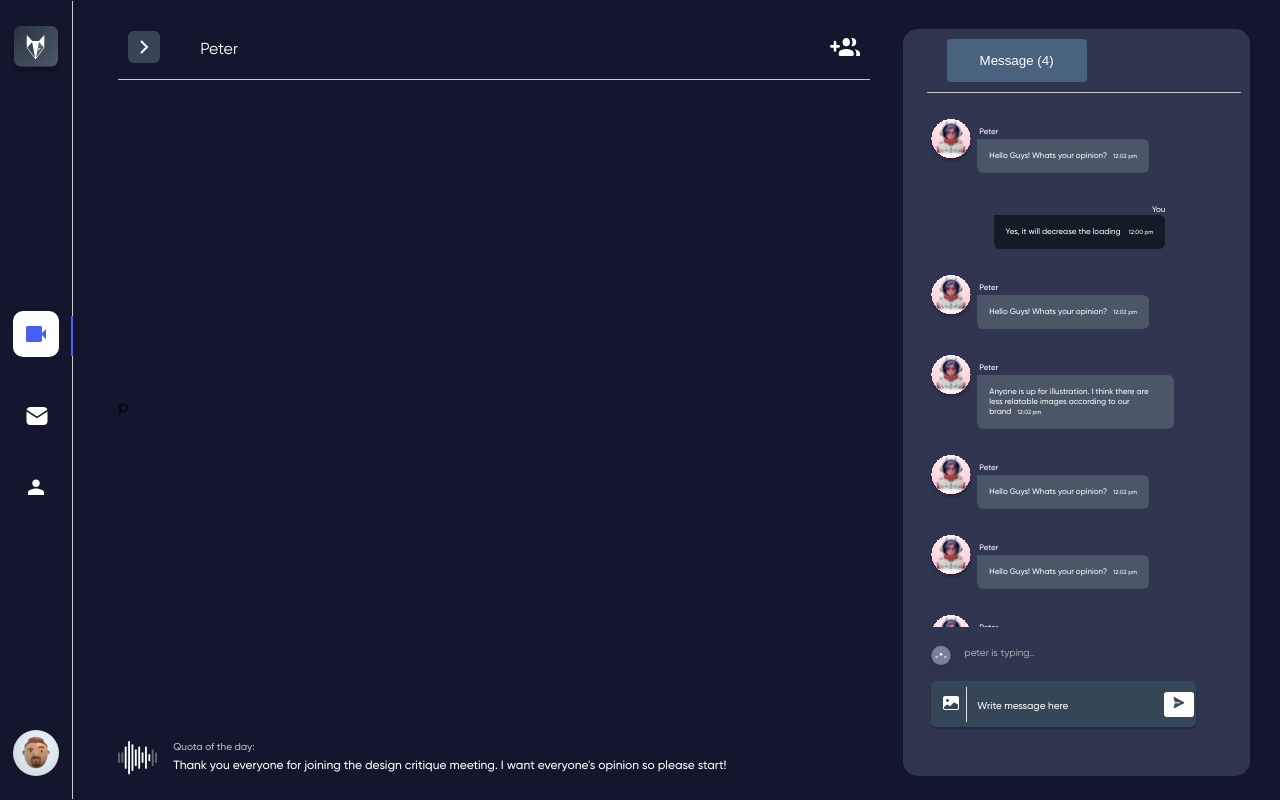
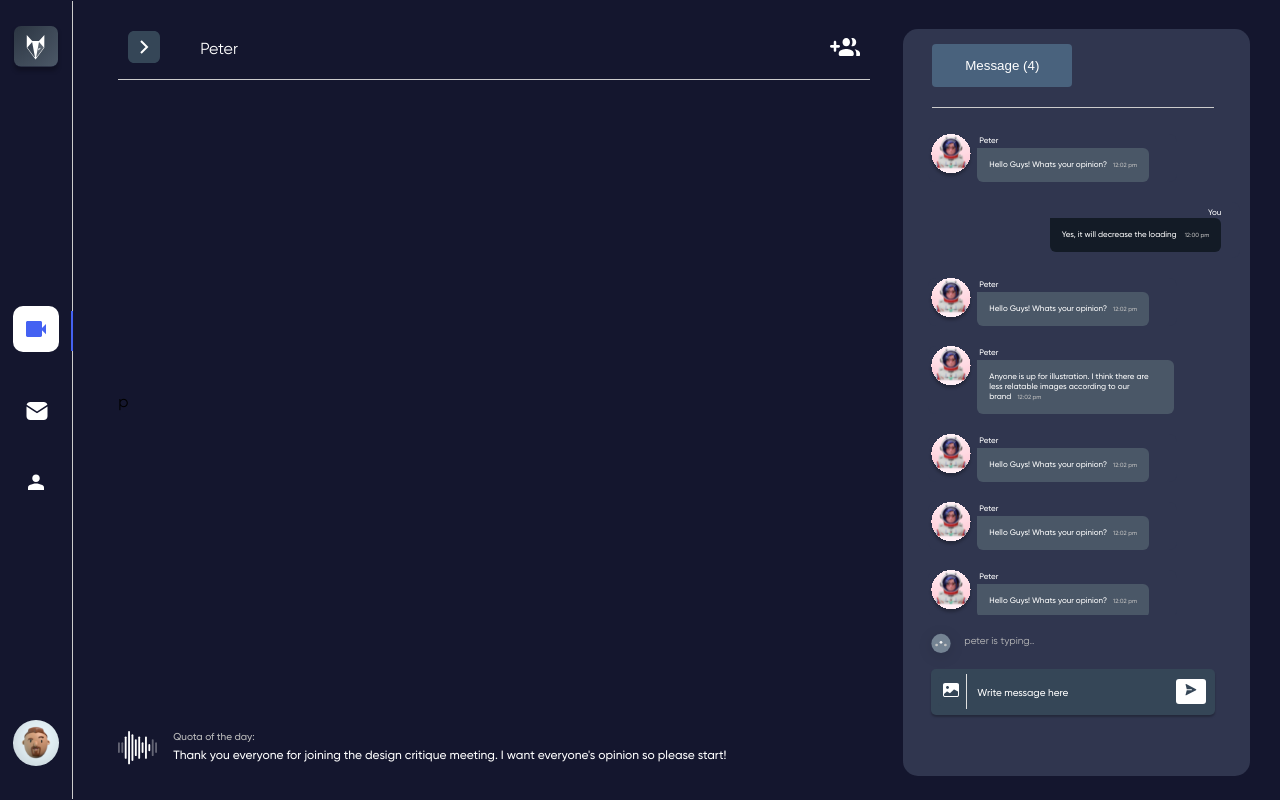
Before and after one commit to ahmadaurwahaj/avgo-client, a React (Vite) app: page / in a window 1280 px wide. Built offline with nearby package versions, Linux system fonts and the light colour scheme.

Commit message:
Video-Calling-ui update

```diff
--- a/src/Components/MsgRow/MsgRow.module.css
+++ b/src/Components/MsgRow/MsgRow.module.css
@@ -18,9 +18,12 @@
   width: 46px;
   height: 46px;
 }
+span {
+  color: #bfbfbf;
+}
 
 .para_text {
-  padding: 6px 3px;
+  padding: 0px 3px;
   font-size: 8px;
   font-weight: 500;
   background-color: #30364f;
--- a/src/Components/OurMsgRow/OurMsgRow.module.css
+++ b/src/Components/OurMsgRow/OurMsgRow.module.css
@@ -10,7 +10,7 @@
   display: flex;
   align-self: self-start;
   border-radius: 8px;
-  flex-basis: 80%;
+  flex-basis: 62%;
   font-weight: 300px;
 }
 
@@ -64,7 +64,7 @@
 
   .msg_text {
     /* flex-basis: 90%; */
-    /* flex-basis: 65%; */
+    flex-basis: 71%;
     /* background-color: #00fff3; */
     /* font-size: 12px; */
   }
--- a/src/Components/Sidebar/SideBar.module.css
+++ b/src/Components/Sidebar/SideBar.module.css
@@ -64,7 +64,7 @@
   border: none;
   cursor: pointer;
   background-color: #14162e;
-  margin-bottom: 20px;
+  margin-bottom: 30px;
 }
 
 .sidebar_btn1:hover {
--- a/src/Components/UserChat/UserChat.module.css
+++ b/src/Components/UserChat/UserChat.module.css
@@ -27,7 +27,8 @@
 
 .chat_content {
   justify-content: space-between;
-  height: 90%;
+  height: 86%;
+  /* height: 90%; */
 }
 
 .upercontent {
@@ -36,6 +37,8 @@
 }
 
 .spc {
+  width: 100%;
+  /* width: 80%; */
 }
 
 .background_icon {
@@ -62,21 +65,58 @@
 }
 
 .msg_h {
-  display: flex;
-  width: 95%;
+  /* display: flex;
+  width: 80%;
   margin: auto;
   align-items: center;
-  padding: 10px;
   border-bottom: 1px solid #ccc;
+  border-width: 1px;
+  border-top: 3px; */
   /* padding: 50px; */
+  display: flex;
+  width: 85%;
+  /* margin: auto; */
+  align-items: center;
+  /* padding: 10px; */
+  border-bottom: 1px solid #ccc;
+  /* border-bottom-width: 1px; */
+  /* border-width: 1px; */
+  /* border-top-width: 1px; */
+  /* border-top: 2px; */
+  /* padding: 10px; */
+  padding-top: 10px;
+  /* padding-right: 10px; */
+  padding-bottom: 20px;
+  margin-left: 14px;
+  /* padding-left: 10px; */
+  margin-top: 5px;
+  /* padding: ; */
+  padding-bottom: 20px;
+}
+.msg_h::after {
+  /* content: "";
+  display: block;
+  width: 270px;
+  height: 1px; */
+  /* background: white; */
+  /* right: 81px;
+  top: 23%;
+  position: absolute; */
+  /* content: " ";
+  height: 1px;
+  width: 80%;
+  background: #dfdfdf;
+  position: relative;
+  top: -304px;
+  right: -13px; */
 }
 
 .msg_btn {
   width: 140px;
   height: 43px;
-  margin-right: 10px;
+  /* margin-right: 10px; */
   border-radius: 8px;
-  margin-left: 10px;
+  /* margin-left: 10px; */
   padding: 17px, 45px, 17px, 45px;
   background-color: #49627d;
   color: #fff;
@@ -102,7 +142,8 @@
   display: flex;
   align-self: self-start;
   border-radius: 8px;
-  flex-basis: 86%;
+  /* flex-basis: 65%; */
+  flex-basis: 65%;
   /* flex-basis: 80%; */
   font-weight: 300px;
 }
@@ -173,9 +214,10 @@
 
 .message_bar {
   display: flex;
-  width: 80%;
+  /* width: 80%; */
   height: 46px;
   margin-left: 13px;
+  margin-right: 35px;
   align-items: center;
   background-color: #354657;
   padding: 7px;
@@ -262,6 +304,9 @@
     font-size: 12px;
     font-weight: 500;
   }
+  .message_bar {
+    margin-right: 42px;
+  }
 
   .message_bar input[type="text"] {
     padding-left: 25px;
--- a/src/Pages/VideoCalling/VideoCalling.module.css
+++ b/src/Pages/VideoCalling/VideoCalling.module.css
@@ -104,7 +104,7 @@
   /* display: flex; */
   background-color: #14162e;
   color: white;
-  margin-bottom: 20px;
+  margin-bottom: 30px;
 }
 
 .background_infoicon {
```
